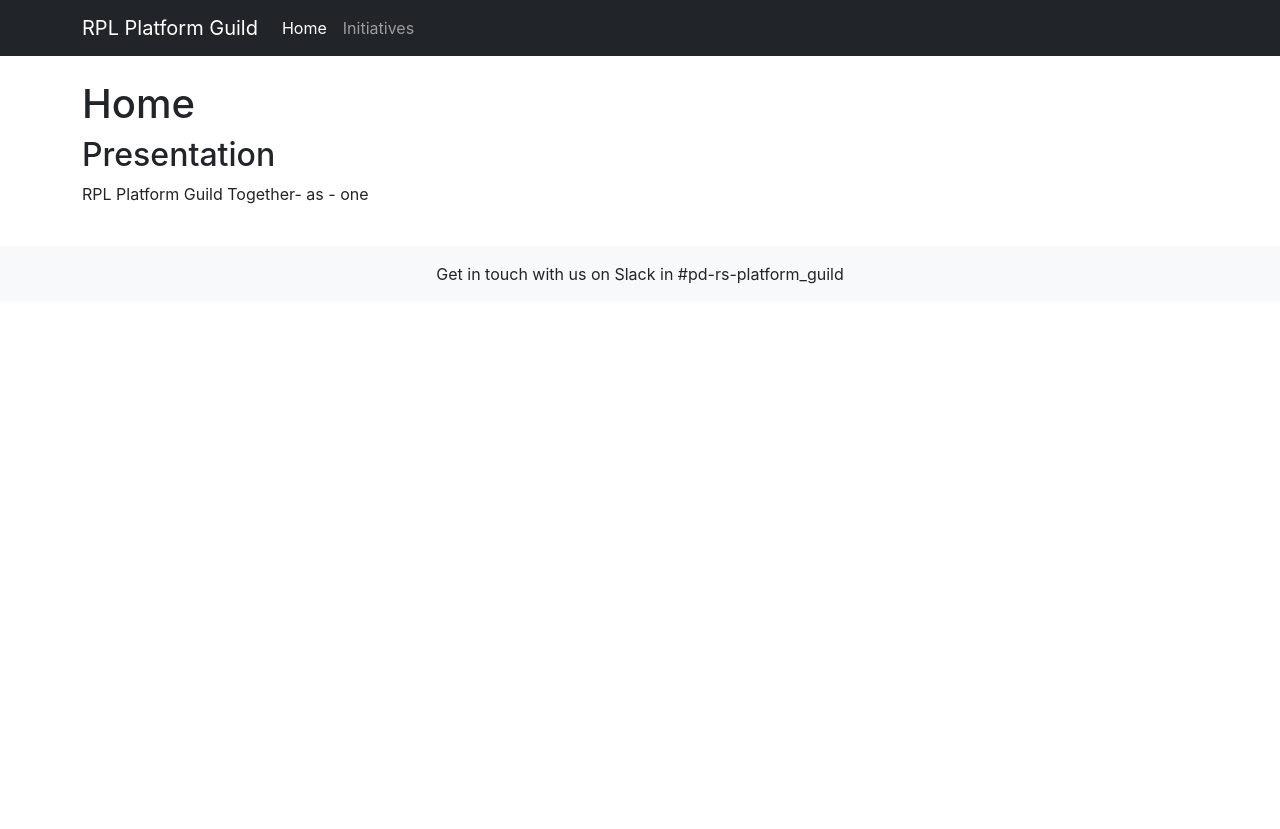
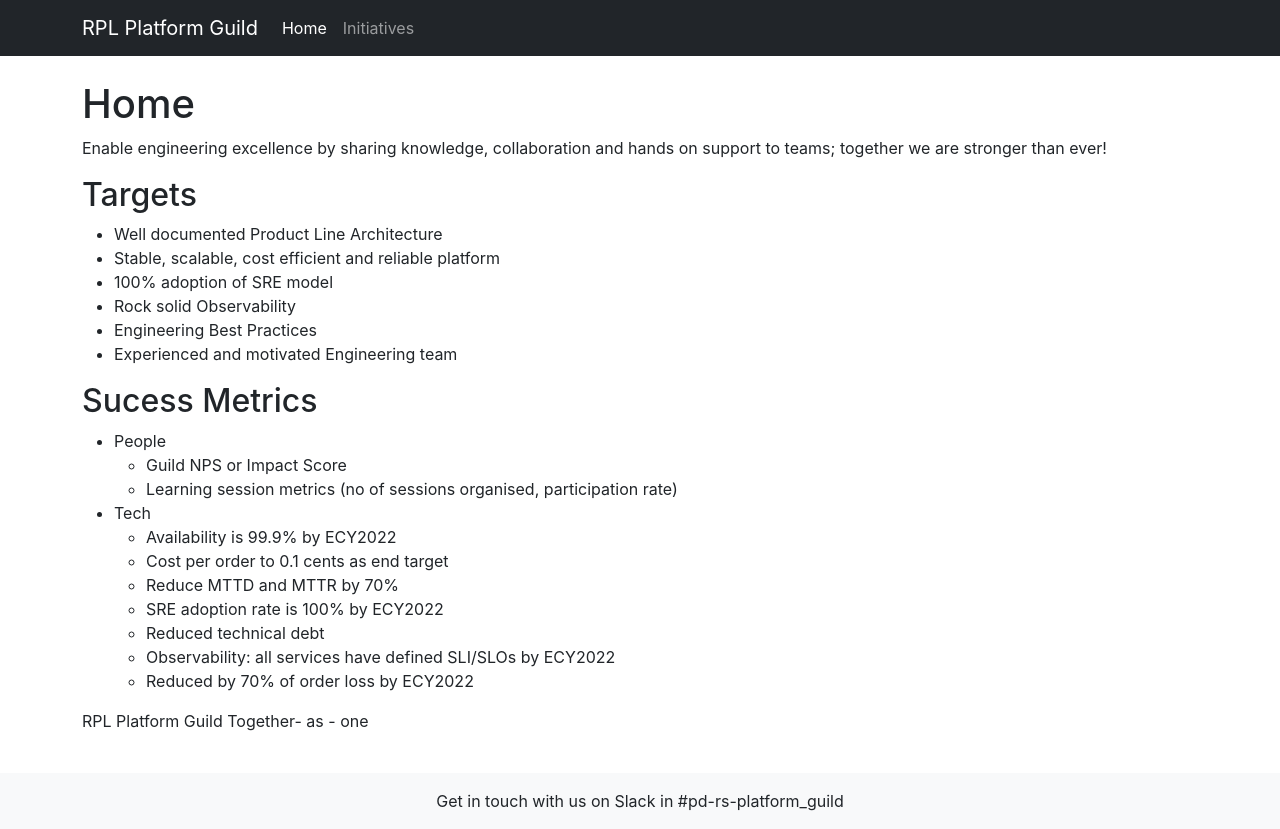
Before and after one commit to sousatgdh/pd-rpl-homepage, a Next.js app: page /pd-rpl-homepage/ in a window 1280 px wide. Before the commit the page ends 800 px from the top, so only its background shows below. Built offline with nearby package versions, Linux system fonts and the light colour scheme.

Commit message:
Update Home Pages

```diff
--- a/pages/index.mdx
+++ b/pages/index.mdx
@@ -1,5 +1,28 @@
 # Home
 
-## Presentation
+Enable engineering excellence by sharing knowledge, collaboration and hands on support to teams; together we are stronger than ever!
+
+## Targets
+
+- Well documented Product Line Architecture
+- Stable, scalable, cost efficient and reliable platform
+- 100% adoption of SRE model
+- Rock solid Observability
+- Engineering Best Practices
+- Experienced and motivated Engineering team
+
+## Sucess Metrics
+
+- People
+  - Guild NPS or Impact Score
+  - Learning session metrics (no of sessions organised, participation rate)
+- Tech
+  - Availability is 99.9% by ECY2022
+  - Cost per order to 0.1 cents as end target
+  - Reduce MTTD and MTTR by 70%
+  - SRE adoption rate is 100% by ECY2022
+  - Reduced technical debt
+  - Observability: all services have defined SLI/SLOs by ECY2022
+  - Reduced by 70% of order loss by ECY2022
 
 [RPL Platform Guild Together- as - one](https://docs.google.com/presentation/d/12upghuhUwsMNmnLoX2M-GSUj6TRG48XHUyvQgJvAYTo/edit?usp=sharing)
```
